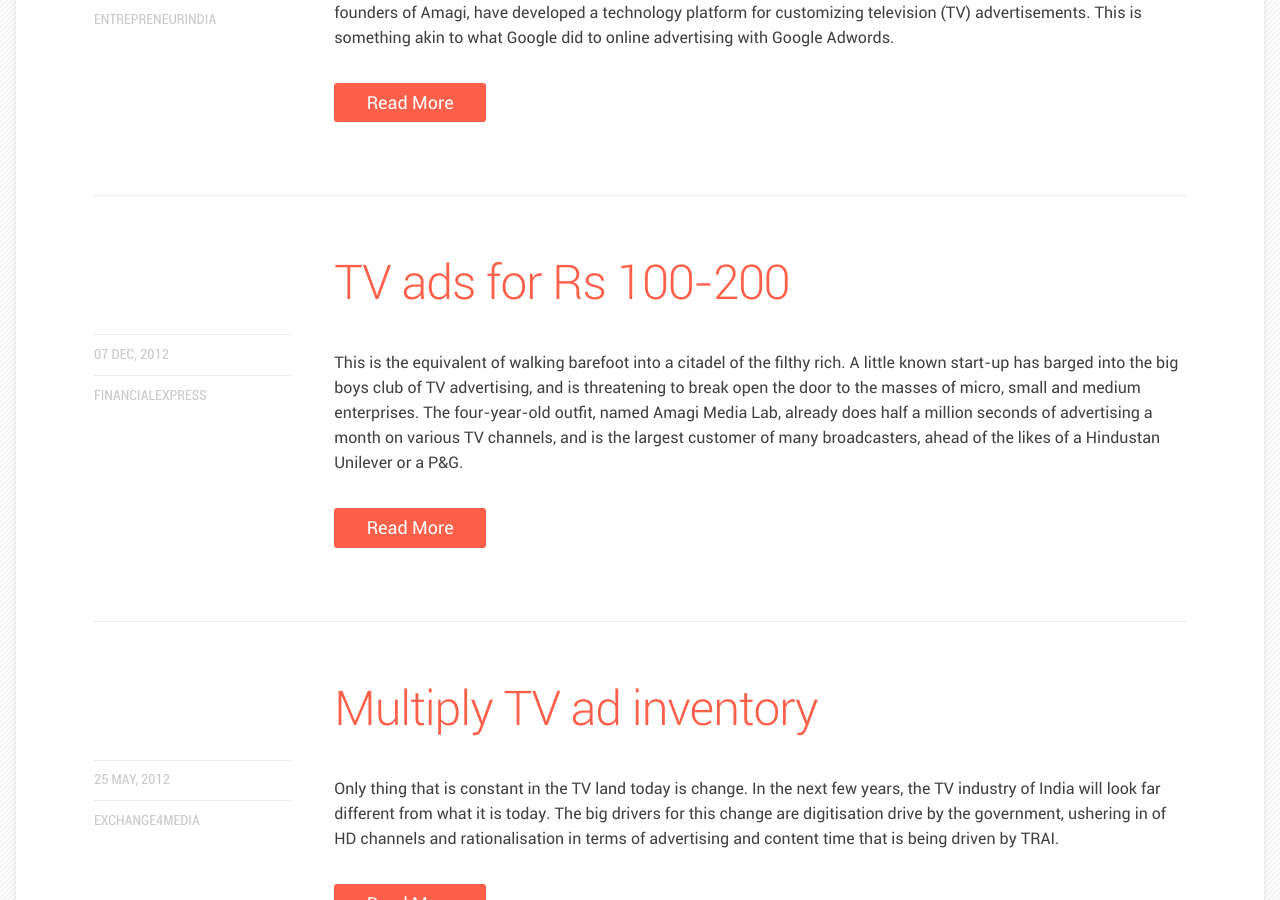
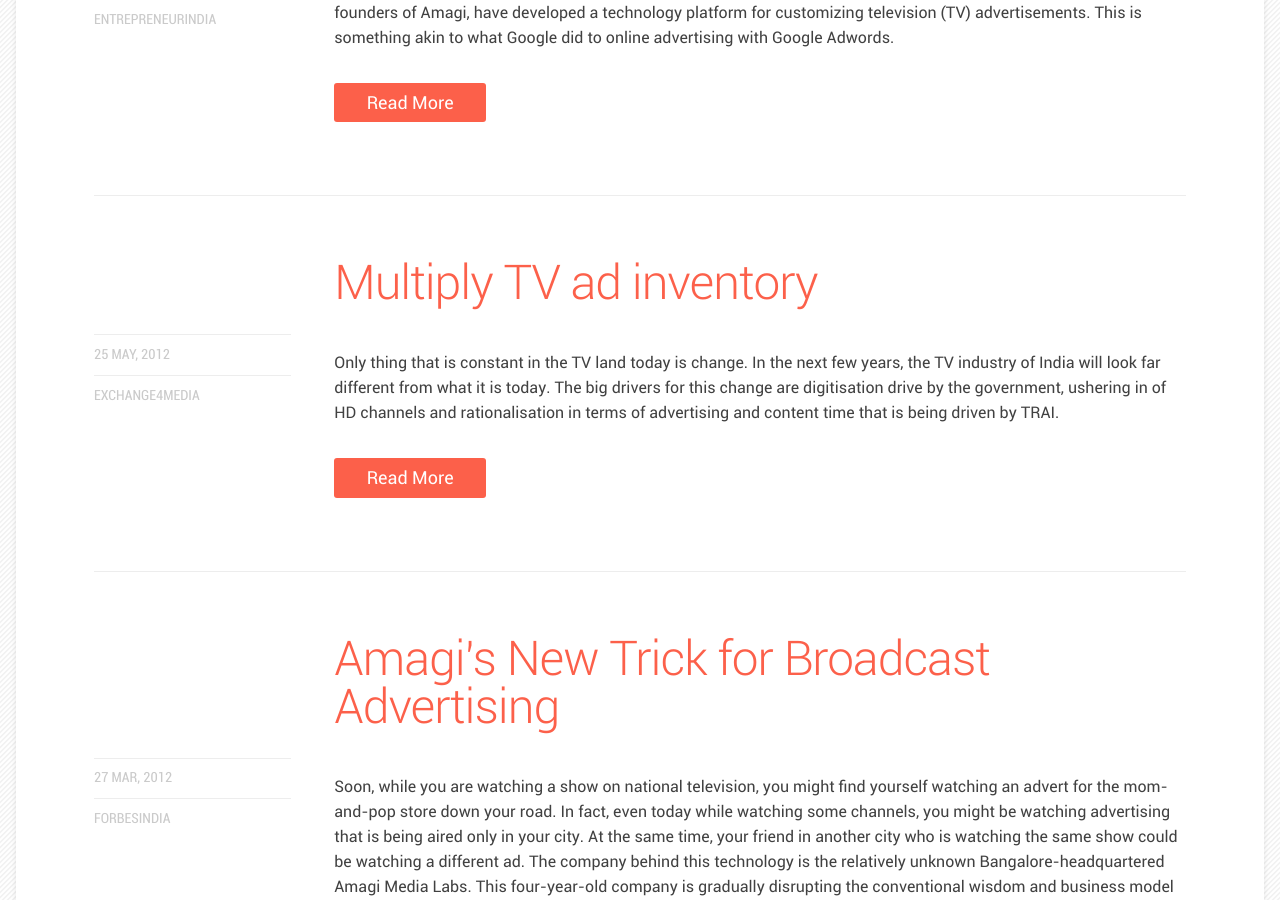
Before and after one commit to amagimedia/amagimedia.github.io, a Jekyll site: the page built from press.markdown, in a window 1280 px wide and 900 px high, scrolled down 1233 px. Built offline with Jekyll 4.4.1, drawn with Linux system fonts in a browser that asks for light colours; nearby versions of some CDN libraries; some web fonts are replaced; library files that are not in the unit come from our copies; comment, search, counter and statistics services are not loaded.

Commit message:
Removed Rs.100-200 article

```diff
--- a/press.markdown
+++ b/press.markdown
@@ -21,12 +21,6 @@
   href: http://entrepreneurindia.in/start-ups/amagi-is-redefining-television-advertising/20972/
   source: entrepreneurindia
   source_url: http://entrepreneurindia.in
-- date: 07 Dec, 2012
-  title: TV ads for Rs 100-200
-  summary: This is the equivalent of walking barefoot into a citadel of the filthy rich. A little known start-up has barged into the big boys club of TV advertising, and is threatening to break open the door to the masses of micro, small and medium enterprises. The four-year-old outfit, named Amagi Media Lab, already does half a million seconds of advertising a month on various TV channels, and is the largest customer of many broadcasters, ahead of the likes of a Hindustan Unilever or a P&G.
-  href: http://www.financialexpress.com/news/tv-ads-for-rs-100200/1041610/0
-  source: financialexpress
-  source_url: http://www.financialexpress.com
 - date: 25 May, 2012
   title: Multiply TV ad inventory
   summary: Only thing that is constant in the TV land today is change. In the next few years, the TV industry of India will look far different from what it is today.  The big drivers for this change are digitisation drive by the government, ushering in of HD channels and rationalisation in terms of advertising and content time that is being driven by TRAI.
```
